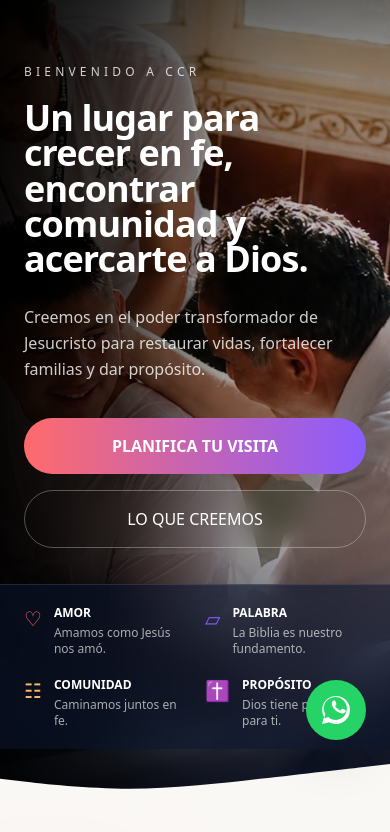
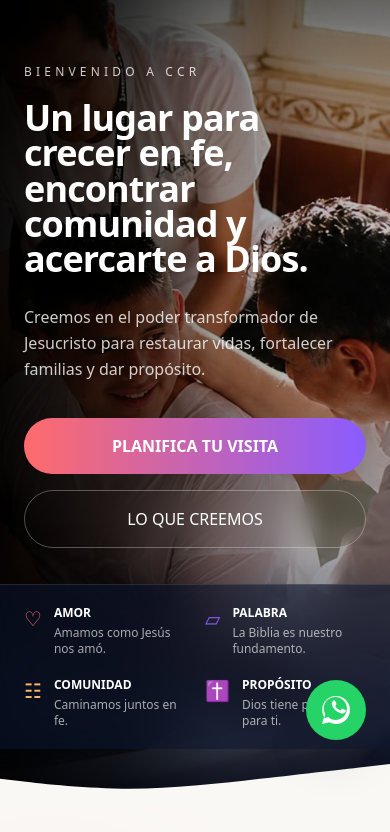
Before and after one commit to esi-ventures/ccr, a plain HTML site: page index.html in a window 390 px wide. Shown: the part 80-912 px from the top of the page. Drawn offline with nearby package versions, Linux system fonts and the light colour scheme; no server answers.

Commit message:
Update index.html

```diff
--- a/index.html
+++ b/index.html
@@ -423,7 +423,7 @@
 @media (max-width:768px){
 
     .hero-bautismo-bg{
-        background-position:68% center;
+        background-position:60% center;
         background-size:cover;
     }
 
```
